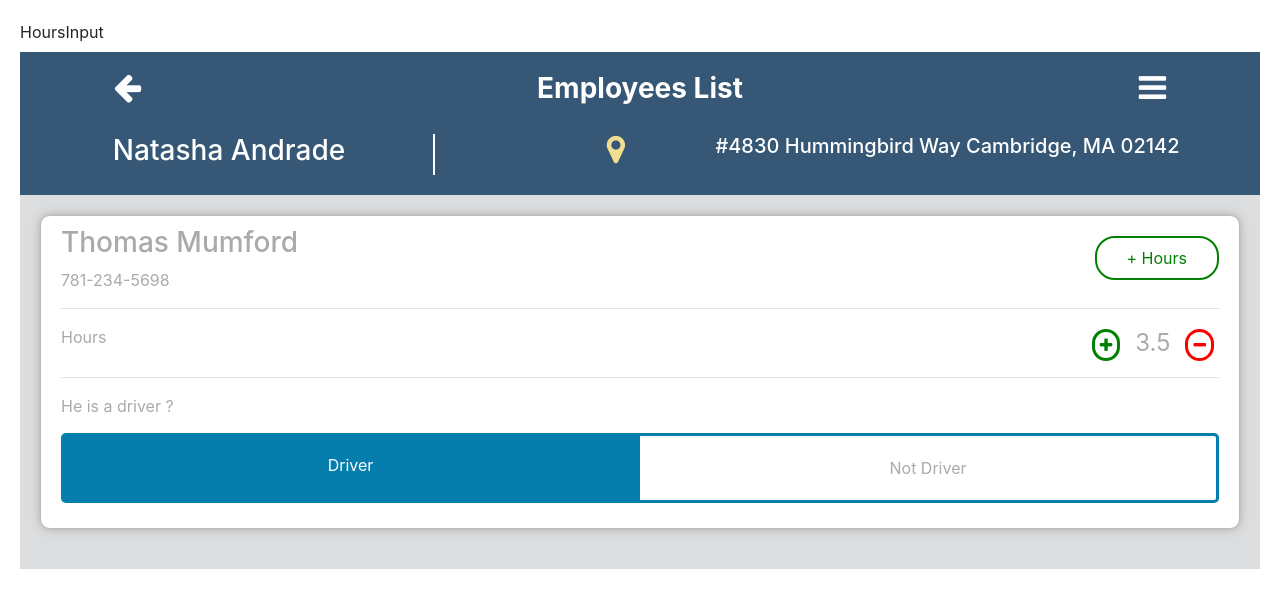
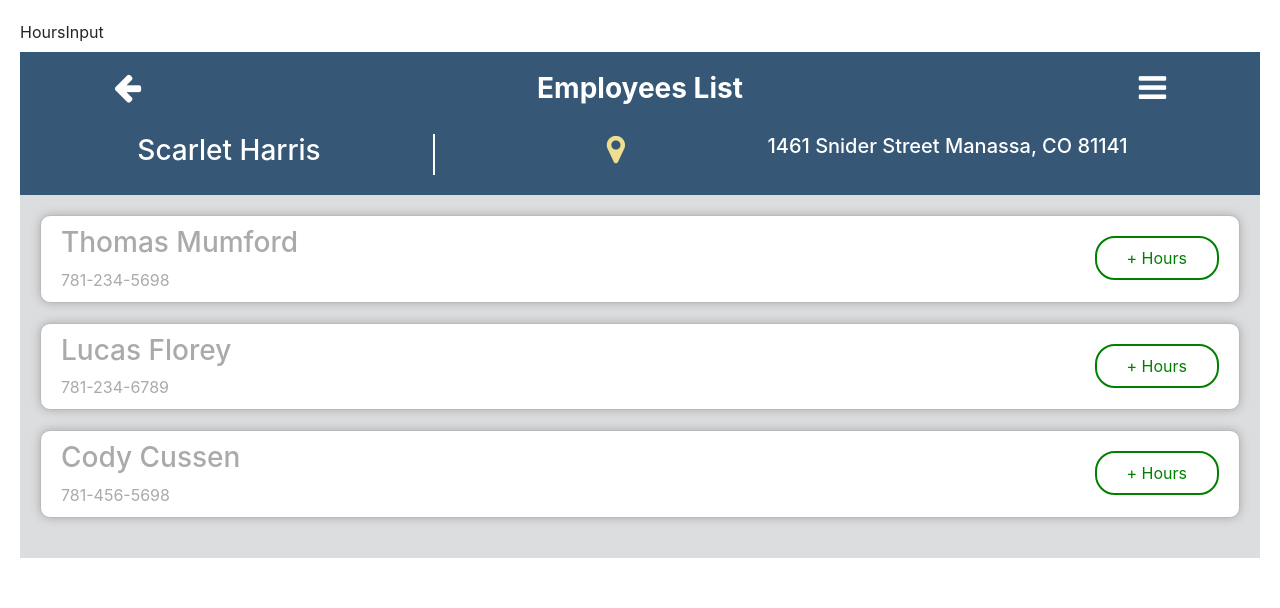
Before and after one commit to gauravdixit007/student-movers, an Angular app: page /employees/1 in a window 1280 px wide. Shown: the top 608 px of the page. Built offline with nearby package versions, Linux system fonts and the light colour scheme.

Commit message:
Employees page created with dummy data

```diff
--- a/src/app/employees-list/employees-list.component.css
+++ b/src/app/employees-list/employees-list.component.css
@@ -0,0 +1,10 @@
+
+span.hours-disp{
+  display: inline-block;
+  text-align: center;
+  width: 60px;
+}
+
+a#back{
+  color: white;
+}
--- a/src/app/employees-list/employees-list.component.html
+++ b/src/app/employees-list/employees-list.component.html
@@ -5,9 +5,10 @@
       <div class="heading container-fluid">
 
         <div class="row">
-            <div class="col-sm-2">
-
+            <div class="col-sm-2" >
+              <a id="back" routerLink="/jobs">
                 <i class="fa fa-2x fa-arrow-left" aria-hidden="true"></i>
+              </a>
             </div>
 
             <div class="col-sm-8">
@@ -40,18 +41,19 @@
 
 
   <div class="employee-card" *ngFor="let employee of job.employees; let i = index;">
-    <div class="row">
+    <div class="row" >
         <div class="col-sm-8">
             <h3>{{employee.name}}</h3>
             <div>{{employee.phone}}</div>
         </div>
         <div class="col-sm-4 vertical-align">
-            <input *ngIf="employee.open" type="button" class="pull-right btn-rounded" value="Done" />
-            <a *ngIf="!employee.open" data-ng-click="" class="add-hours"><span>+ Hours</span></a>
+            <input *ngIf="employee.open" (click)="employee.open=!employee.open" type="button" class="pull-right btn-rounded" value="Done" />
+            <a *ngIf="!employee.open" (click)="employee.open=!employee.open" class="add-hours"><span>+ Hours</span></a>
         </div>
 
     </div>
 
+    <div *ngIf="employee.open">
         <hr/>
         <div class="row">
           <div class="col-sm-4">
@@ -60,9 +62,9 @@
 
           <div class="col-sm-8">
             <div class="hours pull-right">
-          <i class="fa fa fa-plus"></i>
-          <span>{{3.5}}</span>
-          <i class="fa fa fa-minus"></i>
+              <i (click)="incrementHours(employee)" class="fa fa fa-plus"></i>
+              <span class="hours-disp">{{employee.hours}}</span>
+              <i (click)="decrementHours(employee)" class="fa fa fa-minus"></i>
             </div>
           </div>
 
@@ -83,7 +85,7 @@
           </div>
 
         </div>
-
+    </div>
 
   </div>
 
--- a/src/app/employees-list/employees-list.component.ts
+++ b/src/app/employees-list/employees-list.component.ts
@@ -1,4 +1,5 @@
 import { Component, OnInit } from '@angular/core';
+import { ActivatedRoute } from '@angular/router';
 
 @Component({
   selector: 'app-employees-list',
@@ -7,21 +8,149 @@ import { Component, OnInit } from '@angular/core';
 })
 export class EmployeesListComponent implements OnInit {
 
-  public job = {
+  id: number;
+  private sub: any;
+  private job;
+
+  private jobs = [{
       name: 'Natasha Andrade',
       address: '#4830 Hummingbird Way Cambridge, MA 02142',
       employees: [
         {
+          id: 1,
           name: 'Thomas Mumford',
           hours: 3.5,
           phone: '781-234-5698'
+        },
+        {
+          id: 2,
+          name: 'Lucas Florey',
+          hours: 3.5,
+          phone: '781-234-6789'
+        },
+        {
+          id: 3,
+          name: 'Cody Cussen',
+          hours: 3.5,
+          phone: '781-456-5698'
         }
       ]
+    },
+    {
+      name: 'Dylan Plant',
+      address: '2925 Fullton Street Parkersburg, WV 26101',
+      employees: [
+        {
+          id: 1,
+          name: 'Thomas Mumford',
+          hours: 3.5,
+          phone: '781-234-5698'
+        },
+        {
+          id: 2,
+          name: 'Lucas Florey',
+          hours: 3.5,
+          phone: '781-234-6789'
+        },
+        {
+          id: 3,
+          name: 'Cody Cussen',
+          hours: 3.5,
+          phone: '781-456-5698'
+        }
+      ]
+    },
+    {
+      name: 'Scarlet Harris',
+      address: '1461 Snider Street Manassa, CO 81141',
+      employees: [
+        {
+          id: 1,
+          name: 'Thomas Mumford',
+          hours: 3.5,
+          phone: '781-234-5698'
+        },
+        {
+          id: 2,
+          name: 'Lucas Florey',
+          hours: 3.5,
+          phone: '781-234-6789'
+        },
+        {
+          id: 3,
+          name: 'Cody Cussen',
+          hours: 3.5,
+          phone: '781-456-5698'
+        }
+      ]
+    },
+    {
+      name: 'Sophia Perkins',
+      address: '3162 Austin Secret Lane Price, UT 84501',
+      employees: [
+        {
+          id: 1,
+          name: 'Thomas Mumford',
+          hours: 3.5,
+          phone: '781-234-5698'
+        },
+        {
+          id: 2,
+          name: 'Lucas Florey',
+          hours: 3.5,
+          phone: '781-234-6789'
+        },
+        {
+          id: 3,
+          name: 'Cody Cussen',
+          hours: 3.5,
+          phone: '781-456-5698'
+        }
+      ]
+    },
+    {
+      name: 'Claire Watts',
+      address: '3715 Leisure Lane San Louis Ubispo, CA 93401',
+      employees: [
+        {
+          id: 1,
+          name: 'Thomas Mumford',
+          hours: 3.5,
+          phone: '781-234-5698'
+        },
+        {
+          id: 2,
+          name: 'Lucas Florey',
+          hours: 3.5,
+          phone: '781-234-6789'
+        },
+        {
+          id: 3,
+          name: 'Cody Cussen',
+          hours: 3.5,
+          phone: '781-456-5698'
+        }
+      ]
+    }
+
+  ]
+
+  incrementHours(employee){
+      employee.hours += 0.5;
   }
 
-  constructor() { }
+  decrementHours(employee){
+      employee.hours -= 0.5;
+  }
+
+  constructor(private route: ActivatedRoute) { }
 
   ngOnInit() {
+    this.sub = this.route.params.subscribe(params => {
+      this.id = +params['id']; // (+) converts string 'id' to a number
+      this.job = this.jobs[ this.id + 1 ] ;
+      // In a real app: dispatch action to load the details here.
+   });
   }
 
 }
--- a/src/app/jobs-list/jobs-list.component.css
+++ b/src/app/jobs-list/jobs-list.component.css
@@ -0,0 +1,9 @@
+.job-card{
+  border: solid 1px #BBBBBB;
+  border-radius: 10px;
+  box-shadow: 0 0 10px;
+  margin: 20px;
+  color: #AAAAAA;
+  background: white;
+  padding: 10px;
+}
--- a/src/app/jobs-list/jobs-list.component.html
+++ b/src/app/jobs-list/jobs-list.component.html
@@ -29,10 +29,10 @@
         </div>
 
         <div class="row top-padding">
-            <div class="col-sm-6">
+            <div class="col-sm-8">
                 <span class="pull-left"><h4>Showing Today's Jobs</h4></span>
               </div>
-              <div class="col-sm-6">
+              <div class="col-sm-4">
                 <span class="pull-right"><h4>{{today | date: 'mediumDate'}}</h4></span>
               </div>
         </div>
@@ -42,8 +42,9 @@
 
   </div>
 
-
-  <div class="row job-card" *ngFor="let job of jobsList; let i = index">
+  <div *ngFor="let job of jobsList; let i = index">
+    <a routerLink="/employees/{{job.id}}">
+        <div class="row job-card">
           <div class="col-sm-4 name">
               <h3>{{job.name}}</h3>
           </div>
@@ -54,6 +55,8 @@
               <h5>{{job.address}}</h5>
           </div>
         </div>
+    </a>
+  </div>
 
 
 </div>
--- a/src/styles.css
+++ b/src/styles.css
@@ -22,17 +22,6 @@ html{
 
 .secondary-heading{
 
-}
-
-.job-card{
-    border: solid 1px #BBBBBB;
-    border-radius: 10px;
-    box-shadow: 0 0 10px;
-    margin: 20px;
-    color: #AAAAAA;
-    background: white;
-    padding-top: 10px;
-    padding-bottom: 10px;
 }
 
 .employee-card{
```
Lines whose indentation alone changed are shown as unchanged.
